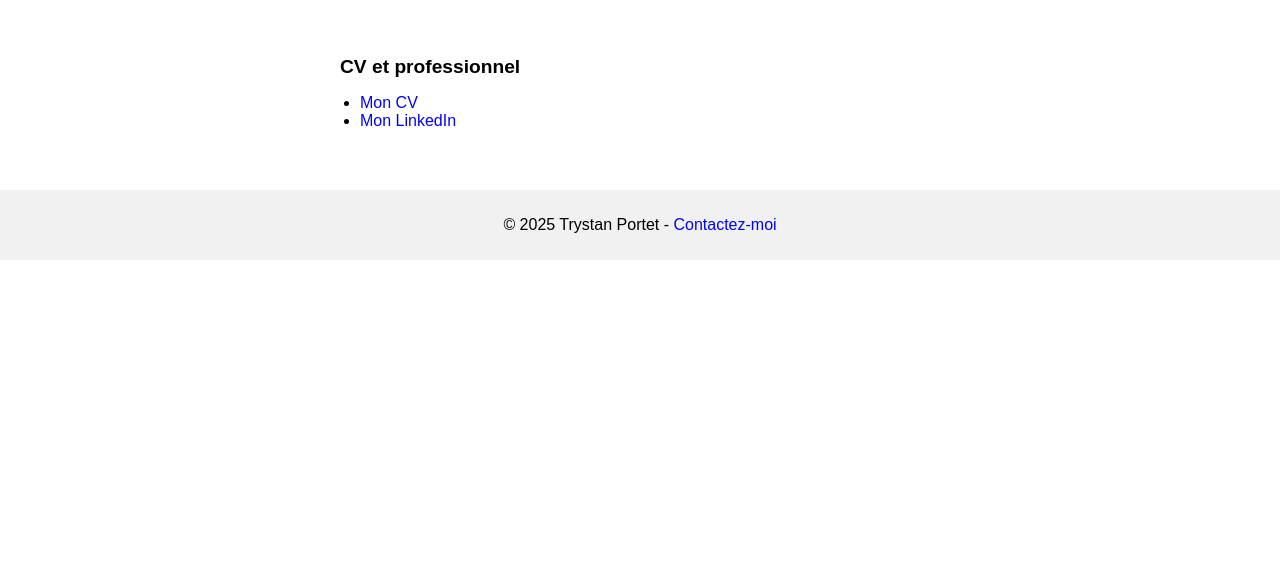
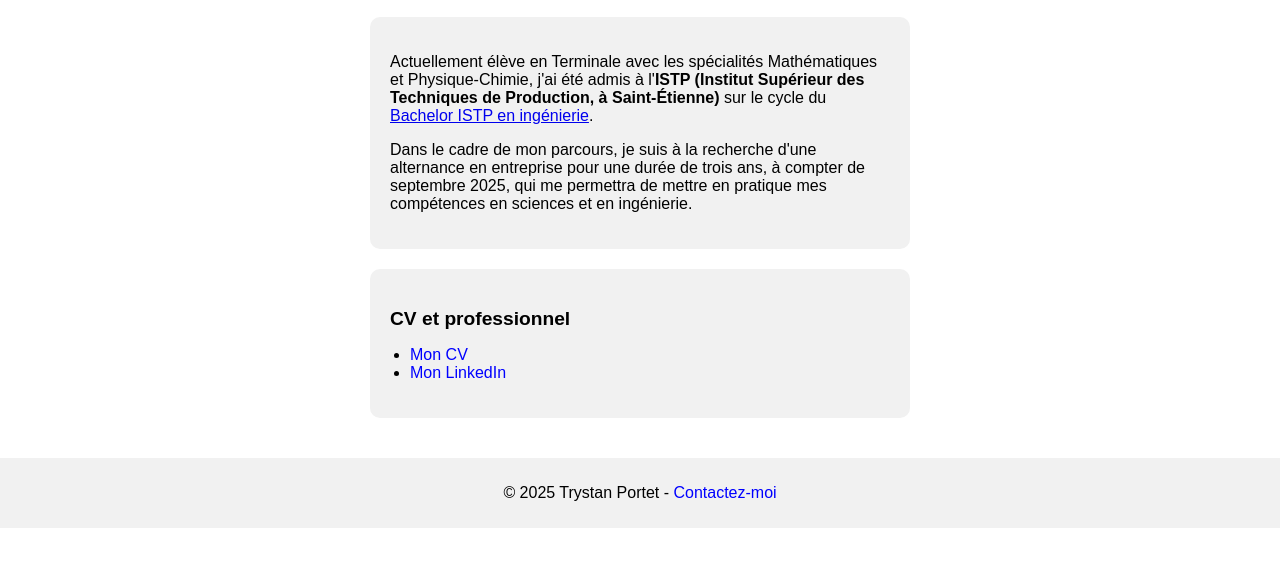
Before and after one commit to tportet/tportet.github.io, a plain HTML site: page index.html in a window 1280 px wide. Shown: the part 131-698 px from the top of the page. Drawn offline with Linux system fonts and the light colour scheme.

Commit message:
mise à jour du site

```diff
--- a/index.html
+++ b/index.html
@@ -12,15 +12,23 @@
         <h2>Bienvenue</h2>
     </header>
 
-    <main>
-        <section class="groupe-liste">
+    <div class="bloc">
+        <p>Actuellement élève en Terminale avec les spécialités Mathématiques et Physique-Chimie,
+        j'ai été admis à l'<strong>ISTP (Institut Supérieur des Techniques de Production, à Saint-Étienne)</strong> sur le cycle du <a href="BACHELOR_ISTP_MISSIONS_ETUDIANTS.pdf" target="_blank">Bachelor ISTP en ingénierie</a>.</p>
+
+        <p>Dans le cadre de mon parcours, je suis à la recherche d'une alternance en entreprise pour une durée de trois ans,
+        à compter de septembre 2025, qui me permettra de mettre en pratique mes compétences en sciences et en ingénierie.</p>
+    </div>
+
+
+        <div class="bloc groupe-liste">
             <h3>CV et professionnel</h3>
             <ul>
-                <li><a href="CV_Trystan_2024.pdf">Mon CV</a></li>
+                <li><a href="CV_Trystan.pdf">Mon CV</a></li>
                 <li><a href="https://www.linkedin.com/in/trystan-portet-740937340">Mon LinkedIn</a></li>
             </ul>
-        </section>
-    </main>
+        </div>
+
 
     <footer>
         <p>&copy; 2025 Trystan Portet - <a href="mailto:trystan@portet.org">Contactez-moi</a></p>
--- a/styles.css
+++ b/styles.css
@@ -22,15 +22,6 @@ h2 {
     color: gray;
 }
 
-main {
-    width: 100%;
-    max-width: 600px;
-    padding: 20px;
-}
-
-.groupe-liste {
-    margin-bottom: 20px;
-}
 
 .groupe-liste h3 {
     font-size: 1.2em;
@@ -65,3 +56,13 @@ footer a {
     text-decoration: none;
     color: blue;
 }
+
+.bloc {
+    min-width: 300px;
+    max-width: 60%;
+    border-radius: 10px;
+    background-color: #f1f1f1;
+    padding: 20px;
+    margin-bottom: 20px;
+    width: 500px;
+}
```
Also changed, not shown: 2 other files.
